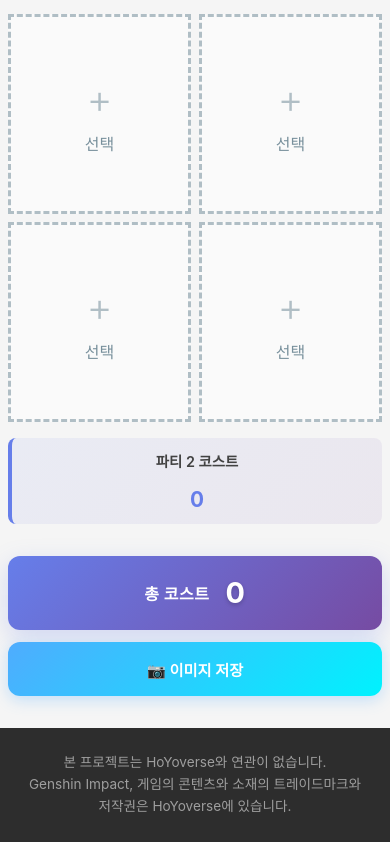
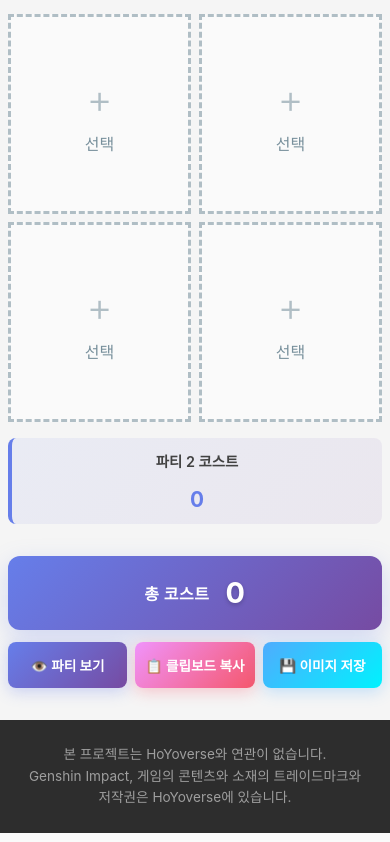
Before and after one commit to nemodouble/GenshinPartyCostCalculator, a React (Vite) app: page / in a window 390 px wide. Shown: the part 747-1589 px from the top of the page. Built offline with nearby package versions, Linux system fonts and the light colour scheme.

Commit message:
feat: enhance capture buttons with new styles and functionality

```diff
--- a/src/components/CaptureDownload.tsx
+++ b/src/components/CaptureDownload.tsx
@@ -76,6 +76,9 @@ const CaptureDownload: React.FC<CaptureDownloadProps> = ({
   const [imageCache, setImageCache] = useState<Record<string, string>>({});
   const [previewScale, setPreviewScale] = useState(1);
   const [scaledHeight, setScaledHeight] = useState<number | null>(null);
+  const [isCopied, setIsCopied] = useState(false);
+  const [isSaved, setIsSaved] = useState(false);
+  const [pendingAction, setPendingAction] = useState<'copy' | 'save' | null>(null);
 
   const party1Cost = calculatePartyCost(party1, characters, weapons, costsRaw || costs);
   const party2Cost = calculatePartyCost(party2, characters, weapons, costsRaw || costs);
@@ -120,6 +123,21 @@ const CaptureDownload: React.FC<CaptureDownloadProps> = ({
     };
   }, [showPreview]);
 
+  // pendingAction 처리 - 모달이 열리고 DOM이 준비되면 동작 수행
+  useEffect(() => {
+    if (showPreview && pendingAction && captureRef.current) {
+      const timer = setTimeout(async () => {
+        if (pendingAction === 'copy') {
+          await handleCopyToClipboard();
+        } else if (pendingAction === 'save') {
+          await handleSaveImage();
+        }
+        setPendingAction(null);
+      }, 200);
+      return () => clearTimeout(timer);
+    }
+  }, [showPreview, pendingAction]);
+
   // 파티에 사용된 이미지들을 미리 캐싱
   useEffect(() => {
     const loadImages = async () => {
@@ -150,12 +168,34 @@ const CaptureDownload: React.FC<CaptureDownloadProps> = ({
 
   // 미리보기 모달 열기
   const handleOpenPreview = () => {
+    setIsCopied(false);
+    setIsSaved(false);
+    setPendingAction(null);
+    setShowPreview(true);
+  };
+
+  // 클립보드 복사 버튼 클릭 - 모달 열고 바로 복사
+  const handleOpenAndCopy = () => {
+    setIsCopied(false);
+    setIsSaved(false);
+    setPendingAction('copy');
+    setShowPreview(true);
+  };
+
+  // 이미지 저장 버튼 클릭 - 모달 열고 바로 저장
+  const handleOpenAndSave = () => {
+    setIsCopied(false);
+    setIsSaved(false);
+    setPendingAction('save');
     setShowPreview(true);
   };
 
   // 미리보기 모달 닫기
   const handleClosePreview = () => {
     setShowPreview(false);
+    setIsCopied(false);
+    setIsSaved(false);
+    setPendingAction(null);
   };
 
   // 이미지 저장
@@ -180,6 +220,7 @@ const CaptureDownload: React.FC<CaptureDownloadProps> = ({
       link.download = `genshin-party-${new Date().toISOString().slice(0, 10)}.png`;
       link.href = canvas.toDataURL('image/png');
       link.click();
+      setIsSaved(true);
     } catch (error) {
       console.error('캡처 실패:', error);
       alert('이미지 생성에 실패했습니다.');
@@ -212,7 +253,7 @@ const CaptureDownload: React.FC<CaptureDownloadProps> = ({
             await navigator.clipboard.write([
               new ClipboardItem({ 'image/png': blob })
             ]);
-            alert('클립보드에 복사되었습니다!');
+            setIsCopied(true);
           } catch (clipboardError) {
             console.error('클립보드 복사 실패:', clipboardError);
             alert('클립보드 복사에 실패했습니다. 브라우저 권한을 확인해주세요.');
@@ -304,12 +345,28 @@ const CaptureDownload: React.FC<CaptureDownloadProps> = ({
 
   return (
     <>
-      <button
-        className="capture-download-btn"
-        onClick={handleOpenPreview}
-      >
-        📷 이미지 저장
-      </button>
+      <div className="capture-buttons-group">
+        <button
+          className="capture-download-btn capture-preview-btn"
+          onClick={handleOpenPreview}
+        >
+          👁️ 파티 보기
+        </button>
+        <button
+          className={`capture-download-btn capture-copy-btn ${isCopied ? 'completed' : ''}`}
+          onClick={handleOpenAndCopy}
+          disabled={isGenerating}
+        >
+          {isCopied ? '✓ 복사 완료' : '📋 클립보드 복사'}
+        </button>
+        <button
+          className={`capture-download-btn capture-save-btn ${isSaved ? 'completed' : ''}`}
+          onClick={handleOpenAndSave}
+          disabled={isGenerating}
+        >
+          {isSaved ? '✓ 저장 완료' : '💾 이미지 저장'}
+        </button>
+      </div>
 
       {/* 미리보기 모달 */}
       {showPreview && (
@@ -361,21 +418,21 @@ const CaptureDownload: React.FC<CaptureDownloadProps> = ({
                 className="capture-modal-cancel"
                 onClick={handleClosePreview}
               >
-                취소
+                닫기
               </button>
               <button
-                className="capture-modal-copy"
+                className={`capture-modal-copy ${isCopied ? 'completed' : ''}`}
                 onClick={handleCopyToClipboard}
                 disabled={isGenerating}
               >
-                {isGenerating ? '복사 중...' : '📋 클립보드에 복사'}
+                {isGenerating ? '복사 중...' : isCopied ? '✓ 복사 완료' : '📋 클립보드 복사'}
               </button>
               <button
-                className="capture-modal-save"
+                className={`capture-modal-save ${isSaved ? 'completed' : ''}`}
                 onClick={handleSaveImage}
                 disabled={isGenerating}
               >
-                {isGenerating ? '저장 중...' : '💾 이미지 저장'}
+                {isGenerating ? '저장 중...' : isSaved ? '✓ 저장 완료' : '💾 이미지 저장'}
               </button>
             </div>
           </div>
--- a/src/styles/CaptureDownload.css
+++ b/src/styles/CaptureDownload.css
@@ -1,3 +1,10 @@
+/* 버튼 그룹 */
+.capture-buttons-group {
+  display: flex;
+  flex-direction: row;
+  gap: 0.5rem;
+}
+
 .capture-download-btn {
   padding: 0.6rem 1.2rem;
   background: linear-gradient(135deg, #4facfe 0%, #00f2fe 100%);
@@ -10,12 +17,48 @@
   transition: all 0.3s ease;
   display: flex;
   align-items: center;
+  justify-content: center;
   gap: 0.4rem;
 }
 
-.capture-download-btn:hover {
-  transform: translateY(-2px);
+/* 미리보기 버튼 */
+.capture-preview-btn {
+  background: linear-gradient(135deg, #667eea 0%, #764ba2 100%);
+}
+
+.capture-preview-btn:hover {
+  background: linear-gradient(135deg, #7b8fed 0%, #8a5db8 100%);
+  box-shadow: 0 4px 12px rgba(102, 126, 234, 0.4);
+}
+
+/* 클립보드 복사 버튼 */
+.capture-copy-btn {
+  background: linear-gradient(135deg, #f093fb 0%, #f5576c 100%);
+}
+
+.capture-copy-btn:hover {
+  background: linear-gradient(135deg, #f5a8fc 0%, #f77a8a 100%);
+  box-shadow: 0 4px 12px rgba(245, 87, 108, 0.4);
+}
+
+/* 이미지 저장 버튼 */
+.capture-save-btn {
+  background: linear-gradient(135deg, #4facfe 0%, #00f2fe 100%);
+}
+
+.capture-save-btn:hover {
+  background: linear-gradient(135deg, #6fbfff 0%, #33f5ff 100%);
   box-shadow: 0 4px 12px rgba(79, 172, 254, 0.4);
+}
+
+/* 완료 상태 */
+.capture-download-btn.completed {
+  background: linear-gradient(135deg, #00b894 0%, #00cec9 100%);
+}
+
+.capture-download-btn.completed:hover {
+  background: linear-gradient(135deg, #00d9a7 0%, #00e8e2 100%);
+  box-shadow: 0 4px 12px rgba(0, 184, 148, 0.4);
 }
 
 .capture-download-btn:active {
@@ -153,6 +196,11 @@
   transform: none;
 }
 
+.capture-modal-copy.completed {
+  background: linear-gradient(135deg, #00b894 0%, #00cec9 100%);
+  box-shadow: 0 4px 12px rgba(0, 184, 148, 0.4);
+}
+
 .capture-modal-save {
   padding: 10px 24px;
   background: linear-gradient(135deg, #4facfe 0%, #00f2fe 100%);
@@ -174,6 +222,11 @@
   opacity: 0.7;
   cursor: not-allowed;
   transform: none;
+}
+
+.capture-modal-save.completed {
+  background: linear-gradient(135deg, #00b894 0%, #00cec9 100%);
+  box-shadow: 0 4px 12px rgba(0, 184, 148, 0.4);
 }
 
 /* 캡처용 컨테이너 - 삭제 */
--- a/src/styles/TotalCostPanel.css
+++ b/src/styles/TotalCostPanel.css
@@ -35,28 +35,89 @@
   text-shadow: 0 2px 4px rgba(0, 0, 0, 0.2);
 }
 
+/* 캡처 버튼 그룹 스타일 */
+.total-cost-container .capture-buttons-group {
+  display: flex;
+  flex-direction: row;
+  gap: 0.5rem;
+}
+
 /* 캡처 버튼 스타일 오버라이드 */
 .total-cost-container .capture-download-btn {
-  padding: 1.2rem 2rem;
-  background: linear-gradient(135deg, #4facfe 0%, #00f2fe 100%);
+  padding: 1rem 1.2rem;
   border: none;
   font-size: 1rem;
   font-weight: 600;
-  border-radius: 12px;
+  border-radius: 8px;
   height: auto;
   display: flex;
   align-items: center;
   justify-content: center;
   white-space: nowrap;
+  flex: 1;
+  min-width: 0;
+}
+
+.total-cost-container .capture-preview-btn {
+  background: linear-gradient(135deg, #667eea 0%, #764ba2 100%);
+  box-shadow: 0 4px 15px rgba(102, 126, 234, 0.3);
+}
+
+.total-cost-container .capture-preview-btn:hover {
+  background: linear-gradient(135deg, #7b8fed 0%, #8a5db8 100%);
+  box-shadow: 0 6px 20px rgba(102, 126, 234, 0.5);
+}
+
+.total-cost-container .capture-copy-btn {
+  background: linear-gradient(135deg, #f093fb 0%, #f5576c 100%);
+  box-shadow: 0 4px 15px rgba(245, 87, 108, 0.3);
+}
+
+.total-cost-container .capture-copy-btn:hover {
+  background: linear-gradient(135deg, #f5a8fc 0%, #f77a8a 100%);
+  box-shadow: 0 6px 20px rgba(245, 87, 108, 0.5);
+}
+
+.total-cost-container .capture-save-btn {
+  background: linear-gradient(135deg, #4facfe 0%, #00f2fe 100%);
   box-shadow: 0 4px 15px rgba(79, 172, 254, 0.3);
 }
 
-.total-cost-container .capture-download-btn:hover {
-  background: linear-gradient(135deg, #5fbfff 0%, #20ffff 100%);
+.total-cost-container .capture-save-btn:hover {
+  background: linear-gradient(135deg, #6fbfff 0%, #33f5ff 100%);
   box-shadow: 0 6px 20px rgba(79, 172, 254, 0.5);
 }
 
-/* 반응형 */
+/* 완료 상태 */
+.total-cost-container .capture-download-btn.completed {
+  background: linear-gradient(135deg, #00b894 0%, #00cec9 100%);
+  box-shadow: 0 4px 15px rgba(0, 184, 148, 0.3);
+}
+
+.total-cost-container .capture-download-btn.completed:hover {
+  background: linear-gradient(135deg, #00d9a7 0%, #00e8e2 100%);
+  box-shadow: 0 6px 20px rgba(0, 184, 148, 0.5);
+}
+
+/* 반응형 - 중간 너비 (태블릿) */
+@media (max-width: 900px) {
+  .total-cost-container {
+    flex-direction: column;
+    gap: 0.8rem;
+  }
+
+  .total-cost-container .capture-buttons-group {
+    flex-direction: row;
+    width: 100%;
+  }
+
+  .total-cost-container .capture-download-btn {
+    flex: 1;
+    padding: 0.9rem 1rem;
+  }
+}
+
+/* 반응형 - 모바일 */
 @media (max-width: 480px) {
   .total-cost-container {
     flex-direction: column;
@@ -77,8 +138,12 @@
     font-size: 1.8rem;
   }
 
+  .total-cost-container .capture-buttons-group {
+    flex-direction: row;
+  }
+
   .total-cost-container .capture-download-btn {
-    padding: 1rem 1.5rem;
-    font-size: 0.95rem;
+    padding: 0.8rem 0.6rem;
+    font-size: 0.85rem;
   }
 }
```
